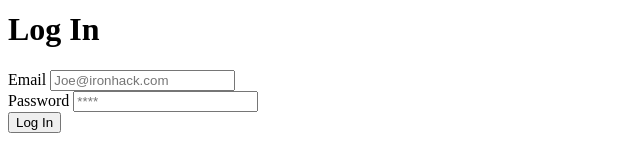
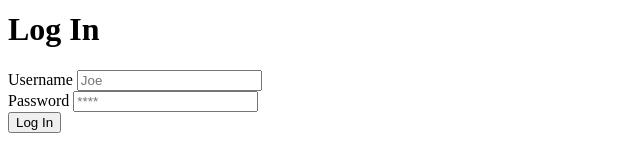
Before and after one commit to joaoJs/Metro-Project-Client, an Angular app: page /login in a window 1280 px wide. Shown: the part 126-286 px from the top of the page, without its empty margins (0-640 px from the left). Built offline with nearby package versions, Linux system fonts and the light colour scheme.

Commit message:
login added

```diff
--- a/src/app/pages/login/login.component.html
+++ b/src/app/pages/login/login.component.html
@@ -1,9 +1,9 @@
 <h1> Log In </h1>
 
 <form (ngSubmit)="submitLogInForm()">
-  <label for="email"> Email </label>
-  <input  id="email" type="email" placeholder="Joe@ironhack.com"
-    [(ngModel)]="user.email" name="email">
+  <label for="username"> Username </label>
+  <input  id="username" type="text" placeholder="Joe"
+    [(ngModel)]="user.username" name="username">
   <br>
 
   <label for="password"> Password </label>
--- a/src/app/pages/login/login.component.ts
+++ b/src/app/pages/login/login.component.ts
@@ -9,7 +9,10 @@ import { Router } from '@angular/router';
 })
 export class LoginComponent implements OnInit {
 
-  user: any = {};
+  user: any = {
+    username: '',
+    password: ''
+  };
 
   constructor(
     private api: ApiService,
```
